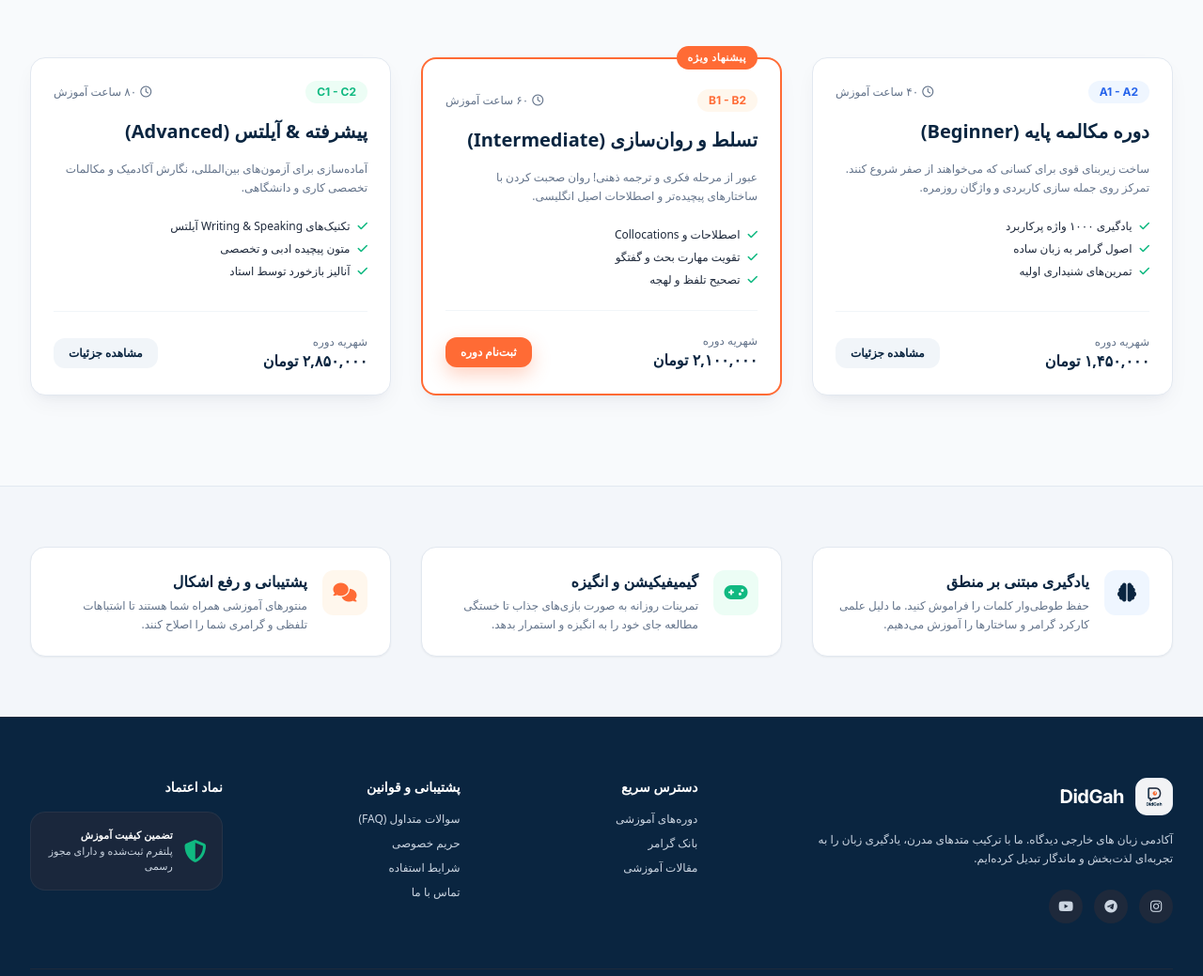
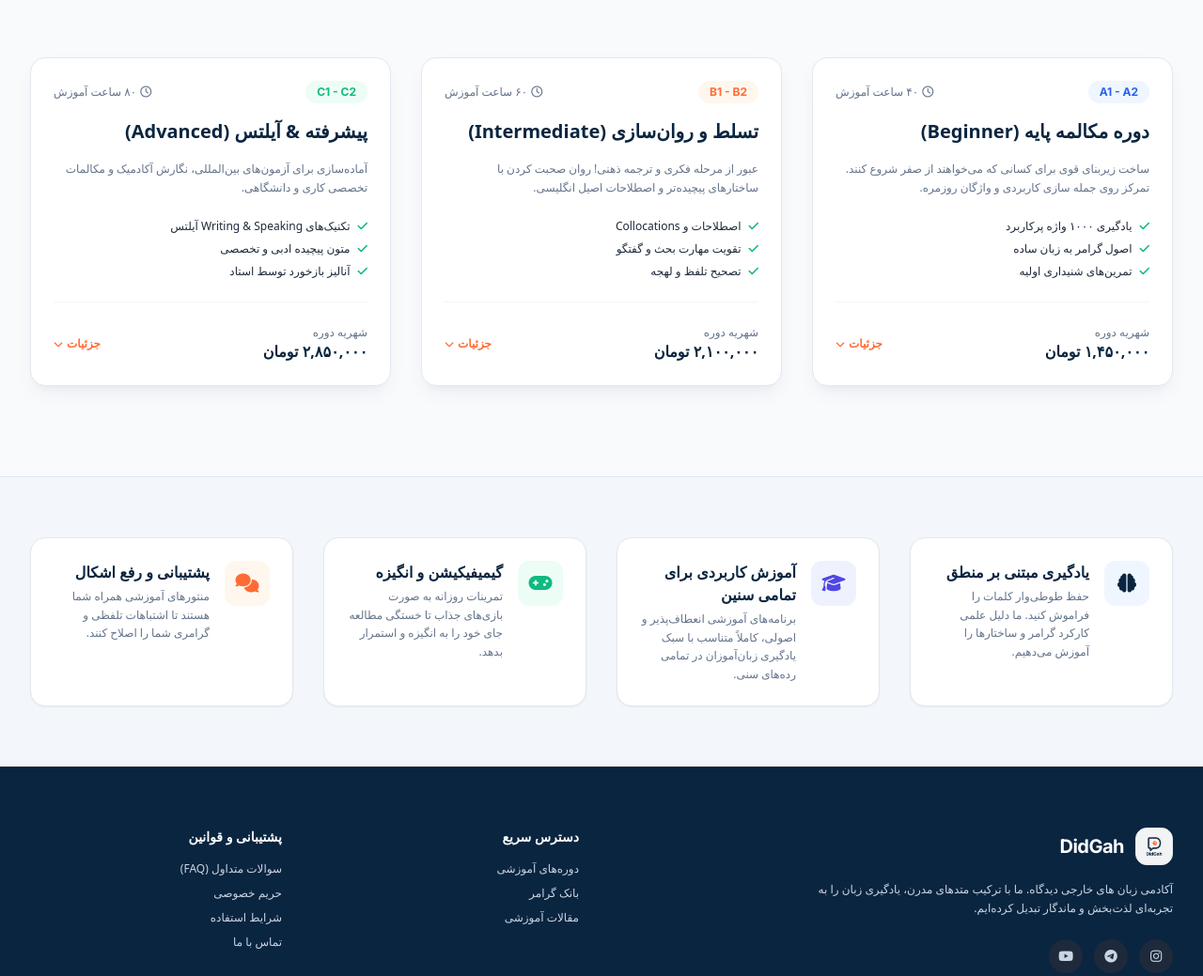
Before and after one commit to Aliakbarmfe/DidGah, a plain HTML site: page index.html in a window 1280 px wide. Shown: the part 913-1952 px from the top of the page at 94% size. Drawn offline with nearby package versions, Linux system fonts and the light colour scheme.

Commit message:
Update index.html

```diff
--- a/index.html
+++ b/index.html
@@ -179,11 +179,11 @@
                     <div class="pt-2 flex flex-wrap justify-center gap-4 text-xs sm:text-sm font-medium text-brand-text">
                         <div class="flex items-center gap-2 bg-white px-3 py-1.5 rounded-lg border border-brand-border shadow-sm">
                             <i class="fa-solid fa-circle-check text-brand-secondary"></i>
-                            <span>تمرینات مبتنی بر Gamification</span>
+                            <span>تمرینات مبتنی برای تمامی سنین</span>
                         </div>
                         <div class="flex items-center gap-2 bg-white px-3 py-1.5 rounded-lg border border-brand-border shadow-sm">
                             <i class="fa-solid fa-circle-check text-brand-secondary"></i>
-                            <span>پشتیبانی اختصاصی و تلفظ IPA</span>
+                            <span>پشتیبانی اختصاصی</span>
                         </div>
                     </div>
 
@@ -224,7 +224,7 @@
                 <div class="grid md:grid-cols-2 lg:grid-cols-3 gap-8">
 
                     <!-- Course Card 1: Beginner -->
-                    <div class="bg-white rounded-card border border-brand-border p-6 shadow-floating hover:shadow-xl transition-all duration-300 flex flex-col justify-between group">
+                    <div class="bg-white rounded-card border border-brand-border p-6 shadow-floating hover:shadow-xl transition-all duration-300 flex flex-col justify-between group course-card cursor-pointer">
                         <div class="space-y-4">
                             <div class="flex justify-between items-center">
                                 <span class="px-3 py-1 rounded-full text-xs font-bold bg-blue-50 text-blue-600 font-en">A1 - A2</span>
@@ -240,24 +240,31 @@
                                 <li class="flex items-center gap-2"><i class="fa-solid fa-check text-brand-secondary"></i> تمرین‌های شنیداری اولیه</li>
                             </ul>
                         </div>
+                        <div>
                             <div class="pt-6 mt-6 border-t border-slate-100 flex items-center justify-between">
                                 <div>
                                     <span class="text-xs text-brand-textMuted block">شهریه دوره</span>
                                     <span class="text-base font-bold text-brand-primary">۱,۴۵۰,۰۰۰ تومان</span>
                                 </div>
-                            <a href="#" class="px-4 py-2 rounded-btn bg-slate-100 hover:bg-brand-accent hover:text-white text-brand-primary font-semibold text-xs btn-interact">
-                                مشاهده جزئیات
+                                <span class="text-xs text-brand-accent font-semibold flex items-center gap-1">
+                                    جزئیات <i class="fa-solid fa-chevron-down text-[10px] transition-transform duration-200"></i>
+                                </span>
+                            </div>
+                            <!-- Dropdown Registration Button -->
+                            <div class="course-dropdown overflow-hidden transition-all duration-300 max-h-0 opacity-0">
+                                <div class="pt-3">
+                                    <a href="#start" class="block w-full py-2.5 rounded-btn bg-brand-accent hover:bg-brand-accentHover text-white font-bold text-xs text-center shadow-cta btn-interact">
+                                        ثبت نام
                                     </a>
                                 </div>
                             </div>
+                        </div>
+                    </div>
 
-                    <!-- Course Card 2: Intermediate (Featured) -->
-                    <div class="bg-white rounded-card border-2 border-brand-accent p-6 shadow-floating hover:shadow-xl transition-all duration-300 flex flex-col justify-between relative group">
-                        <div class="absolute -top-3.5 right-6 bg-brand-accent text-white text-[11px] font-bold px-3 py-1 rounded-full uppercase tracking-wider">
-                            پیشنهاد ویژه
-                        </div>
+                    <!-- Course Card 2: Intermediate (Updated: no orange border, no featured badge) -->
+                    <div class="bg-white rounded-card border border-brand-border p-6 shadow-floating hover:shadow-xl transition-all duration-300 flex flex-col justify-between group course-card cursor-pointer">
                         <div class="space-y-4">
-                            <div class="flex justify-between items-center pt-2">
+                            <div class="flex justify-between items-center">
                                 <span class="px-3 py-1 rounded-full text-xs font-bold bg-orange-50 text-brand-accent font-en">B1 - B2</span>
                                 <span class="text-xs text-brand-textMuted"><i class="fa-regular fa-clock ml-1"></i>۶۰ ساعت آموزش</span>
                             </div>
@@ -271,19 +278,29 @@
                                 <li class="flex items-center gap-2"><i class="fa-solid fa-check text-brand-secondary"></i> تصحیح تلفظ و لهجه</li>
                             </ul>
                         </div>
+                        <div>
                             <div class="pt-6 mt-6 border-t border-slate-100 flex items-center justify-between">
                                 <div>
                                     <span class="text-xs text-brand-textMuted block">شهریه دوره</span>
                                     <span class="text-base font-bold text-brand-primary">۲,۱۰۰,۰۰۰ تومان</span>
                                 </div>
-                            <a href="#" class="px-4 py-2 rounded-btn bg-brand-accent text-white font-semibold text-xs shadow-cta btn-interact">
-                                ثبت‌نام دوره
+                                <span class="text-xs text-brand-accent font-semibold flex items-center gap-1">
+                                    جزئیات <i class="fa-solid fa-chevron-down text-[10px] transition-transform duration-200"></i>
+                                </span>
+                            </div>
+                            <!-- Dropdown Registration Button -->
+                            <div class="course-dropdown overflow-hidden transition-all duration-300 max-h-0 opacity-0">
+                                <div class="pt-3">
+                                    <a href="#start" class="block w-full py-2.5 rounded-btn bg-brand-accent hover:bg-brand-accentHover text-white font-bold text-xs text-center shadow-cta btn-interact">
+                                        ثبت نام
                                     </a>
+                                </div>
+                            </div>
                         </div>
                     </div>
 
                     <!-- Course Card 3: Advanced & IELTS -->
-                    <div class="bg-white rounded-card border border-brand-border p-6 shadow-floating hover:shadow-xl transition-all duration-300 flex flex-col justify-between group">
+                    <div class="bg-white rounded-card border border-brand-border p-6 shadow-floating hover:shadow-xl transition-all duration-300 flex flex-col justify-between group course-card cursor-pointer">
                         <div class="space-y-4">
                             <div class="flex justify-between items-center">
                                 <span class="px-3 py-1 rounded-full text-xs font-bold bg-emerald-50 text-brand-secondary font-en">C1 - C2</span>
@@ -299,14 +316,24 @@
                                 <li class="flex items-center gap-2"><i class="fa-solid fa-check text-brand-secondary"></i> آنالیز بازخورد توسط استاد</li>
                             </ul>
                         </div>
+                        <div>
                             <div class="pt-6 mt-6 border-t border-slate-100 flex items-center justify-between">
                                 <div>
                                     <span class="text-xs text-brand-textMuted block">شهریه دوره</span>
                                     <span class="text-base font-bold text-brand-primary">۲,۸۵۰,۰۰۰ تومان</span>
                                 </div>
-                            <a href="#" class="px-4 py-2 rounded-btn bg-slate-100 hover:bg-brand-accent hover:text-white text-brand-primary font-semibold text-xs btn-interact">
-                                مشاهده جزئیات
+                                <span class="text-xs text-brand-accent font-semibold flex items-center gap-1">
+                                    جزئیات <i class="fa-solid fa-chevron-down text-[10px] transition-transform duration-200"></i>
+                                </span>
+                            </div>
+                            <!-- Dropdown Registration Button -->
+                            <div class="course-dropdown overflow-hidden transition-all duration-300 max-h-0 opacity-0">
+                                <div class="pt-3">
+                                    <a href="#start" class="block w-full py-2.5 rounded-btn bg-brand-accent hover:bg-brand-accentHover text-white font-bold text-xs text-center shadow-cta btn-interact">
+                                        ثبت نام
                                     </a>
+                                </div>
+                            </div>
                         </div>
                     </div>
 
@@ -318,8 +345,9 @@
         <!-- ==================== FEATURES / WHY US SECTION ==================== -->
         <section id="features" class="py-16 bg-slate-100/70 border-t border-brand-border">
             <div class="max-w-7xl mx-auto px-4 sm:px-6 lg:px-8">
-                <div class="grid md:grid-cols-3 gap-8">
+                <div class="grid md:grid-cols-2 lg:grid-cols-4 gap-8">
 
+                    <!-- Feature 1 -->
                     <div class="bg-white p-6 rounded-card border border-brand-border shadow-sm flex items-start gap-4">
                         <div class="w-12 h-12 rounded-btn bg-blue-50 text-brand-primary flex items-center justify-center shrink-0 text-xl">
                             <i class="fa-solid fa-brain"></i>
@@ -330,6 +358,18 @@
                         </div>
                     </div>
 
+                    <!-- Feature 2: Newly Added Below Logic Box -->
+                    <div class="bg-white p-6 rounded-card border border-brand-border shadow-sm flex items-start gap-4">
+                        <div class="w-12 h-12 rounded-btn bg-indigo-50 text-indigo-600 flex items-center justify-center shrink-0 text-xl">
+                            <i class="fa-solid fa-graduation-cap"></i>
+                        </div>
+                        <div>
+                            <h4 class="font-bold text-brand-primary mb-1">آموزش کاربردی برای تمامی سنین</h4>
+                            <p class="text-xs text-brand-textMuted leading-relaxed">برنامه‌های آموزشی انعطاف‌پذیر و اصولی، کاملاً متناسب با سبک یادگیری زبان‌آموزان در تمامی رده‌های سنی.</p>
+                        </div>
+                    </div>
+
+                    <!-- Feature 3 -->
                     <div class="bg-white p-6 rounded-card border border-brand-border shadow-sm flex items-start gap-4">
                         <div class="w-12 h-12 rounded-btn bg-emerald-50 text-brand-secondary flex items-center justify-center shrink-0 text-xl">
                             <i class="fa-solid fa-gamepad"></i>
@@ -340,6 +380,7 @@
                         </div>
                     </div>
 
+                    <!-- Feature 4 -->
                     <div class="bg-white p-6 rounded-card border border-brand-border shadow-sm flex items-start gap-4">
                         <div class="w-12 h-12 rounded-btn bg-orange-50 text-brand-accent flex items-center justify-center shrink-0 text-xl">
                             <i class="fa-solid fa-comments"></i>
@@ -356,10 +397,10 @@
 
     </main>
 
-    <!-- ==================== FOOTER ==================== -->
+    <!-- ==================== FOOTER (Trust Symbol Removed) ==================== -->
     <footer class="bg-brand-primary text-white border-t border-slate-800">
         <div class="max-w-7xl mx-auto px-4 sm:px-6 lg:px-8 py-12 lg:py-16">
-            <div class="grid grid-cols-1 md:grid-cols-2 lg:grid-cols-5 gap-8 lg:gap-12">
+            <div class="grid grid-cols-1 md:grid-cols-2 lg:grid-cols-4 gap-8 lg:gap-12">
 
                 <!-- Brand Info Column -->
                 <div class="lg:col-span-2 space-y-4">
@@ -406,18 +447,6 @@
                     </ul>
                 </div>
 
-                <!-- Trust Symbol / Contact -->
-                <div class="space-y-3">
-                    <h5 class="text-sm font-bold text-white mb-4">نماد اعتماد</h5>
-                    <div class="bg-slate-800/80 p-4 rounded-card border border-slate-700/50 flex items-center gap-3">
-                        <i class="fa-solid fa-shield-halved text-2xl text-brand-secondary"></i>
-                        <div class="text-[11px] text-slate-300">
-                            <p class="font-bold text-white">تضمین کیفیت آموزش</p>
-                            <p>پلتفرم ثبت‌شده و دارای مجوز رسمی</p>
-                        </div>
-                    </div>
-                </div>
-
             </div>
 
             <!-- Bottom Bar -->
@@ -437,6 +466,20 @@
         mobileMenuBtn.addEventListener('click', () => {
             mobileMenu.classList.toggle('hidden');
         });
+
+        // --- Course Card Dropdown Toggle ---
+        document.querySelectorAll('.course-card').forEach(card => {
+            card.addEventListener('click', (e) => {
+                const dropdown = card.querySelector('.course-dropdown');
+                const chevron = card.querySelector('.fa-chevron-down');
+
+                dropdown.classList.toggle('max-h-20');
+                dropdown.classList.toggle('opacity-100');
+                if (chevron) {
+                    chevron.classList.toggle('rotate-180');
+                }
+            });
+        });
     </script>
 </body>
 </html>
```
Lines whose indentation alone changed are shown as unchanged.
